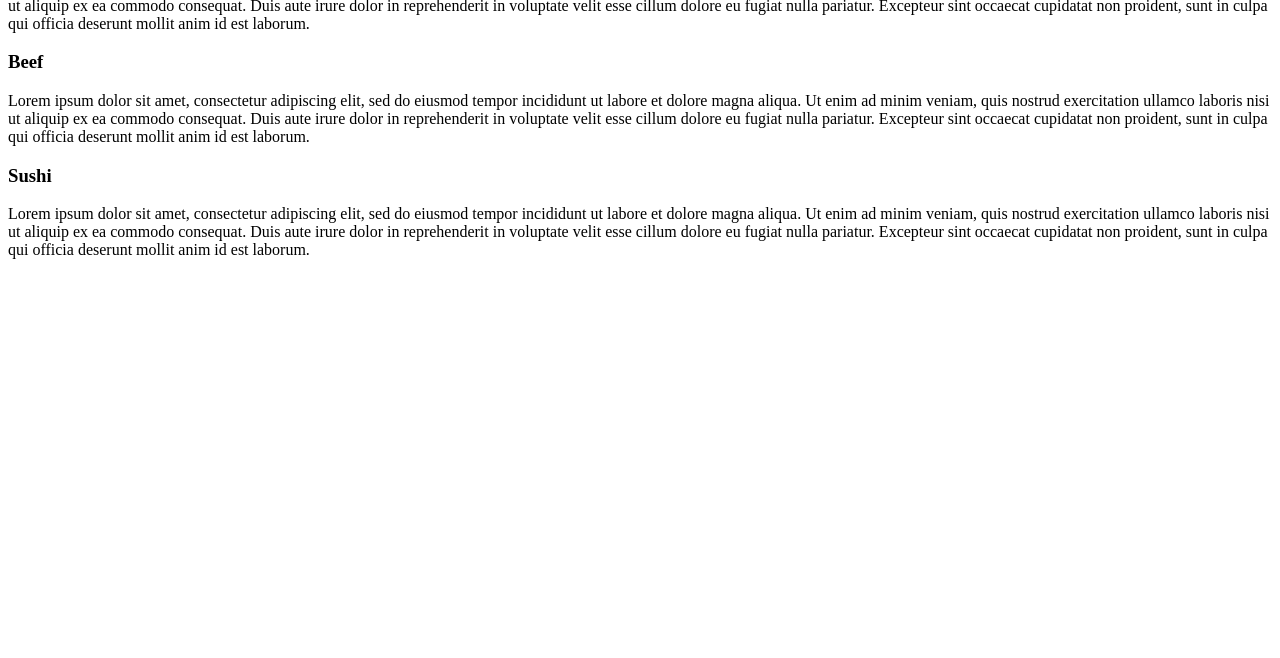
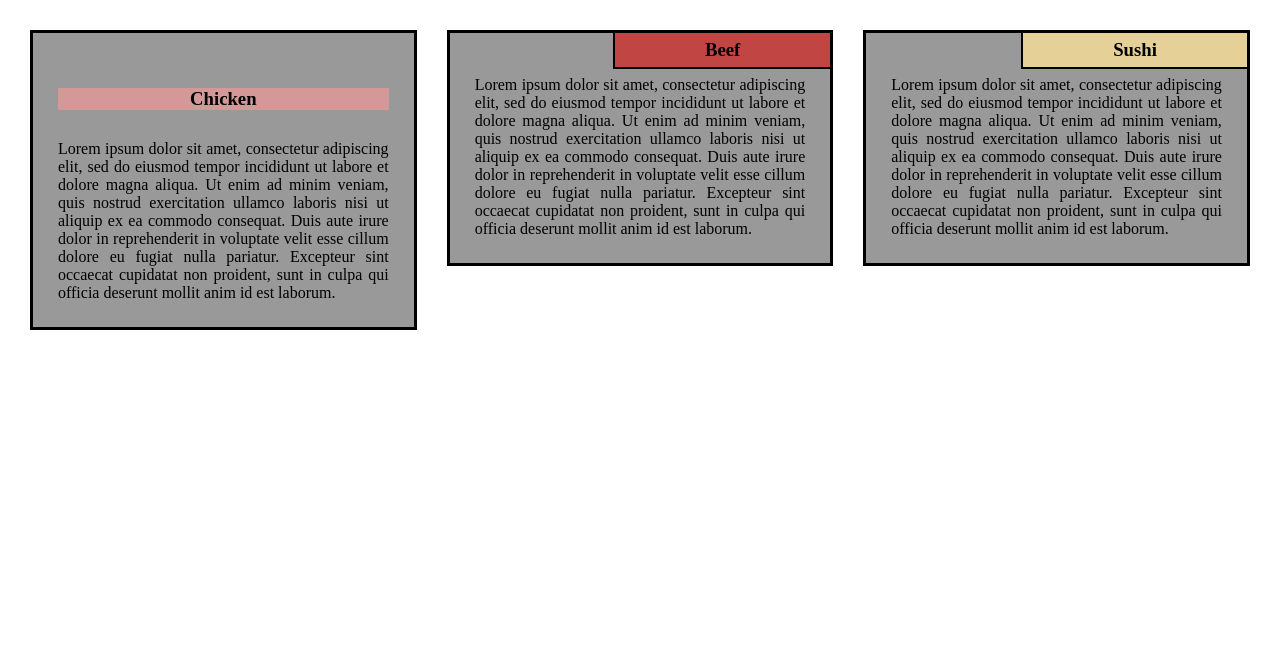
Before and after one commit to snehaldoke23/mod2, a plain HTML site: page index.html in a window 1280 px wide. Shown: the part 142-800 px from the top of the page. Drawn offline with Linux system fonts and the light colour scheme.

Commit message:
Update index.html

```diff
--- a/index.html
+++ b/index.html
@@ -4,7 +4,7 @@
 	<meta charset="utf-8">
     <meta name="viewport" content="width=device-width, initial-scale=1">
 	<title>Assignment Solution for Module 2</title>
-	<link rel="stylesheet" href="./m2.css">
+	<link rel="stylesheet" href="./mod2.css">
 </head>
 <body>
 	<div class="container">
```
